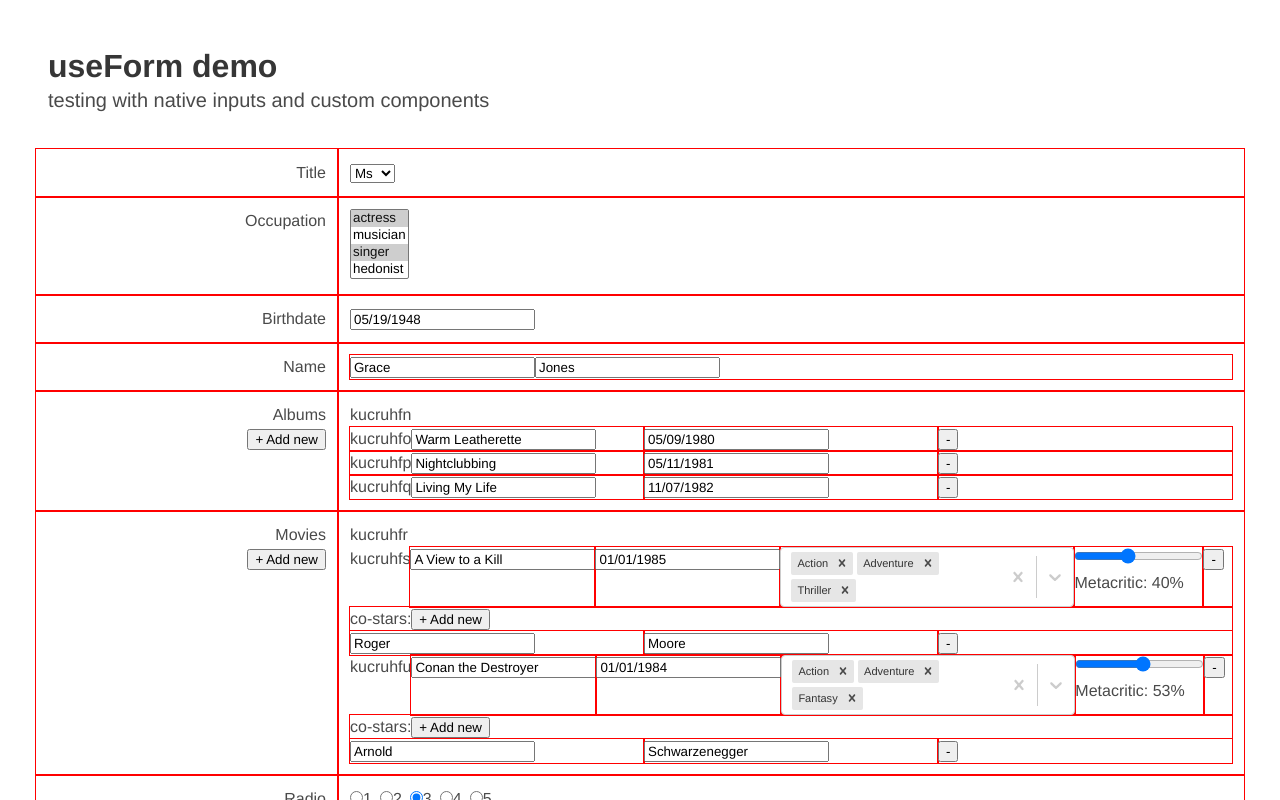
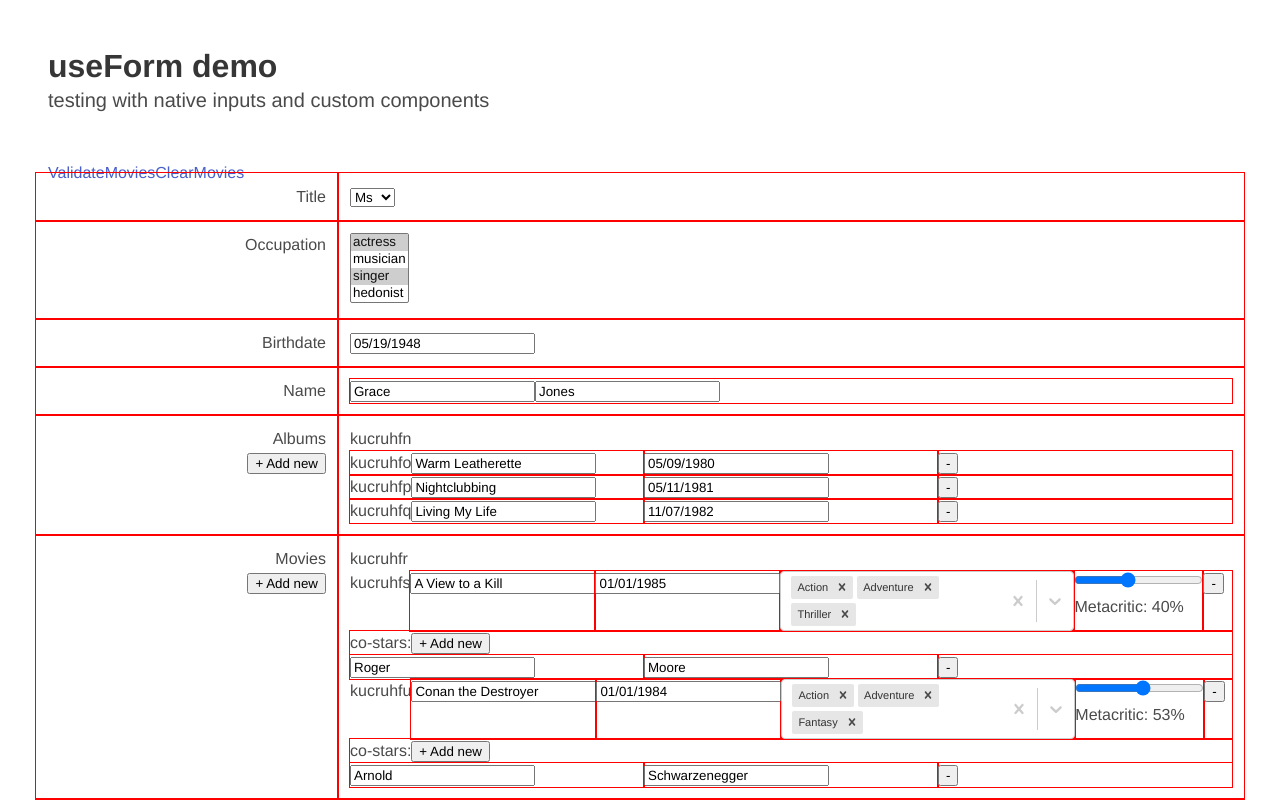
Before and after one commit to rvision/useForm, a React app: page / in a window 1280 px wide. Shown: the top 800 px of the page. Built offline with nearby package versions, Linux system fonts and the light colour scheme.

Commit message:
fixed -delete deep -parsing paths from strings

```diff
--- a/assets/styles/index.scss
+++ b/assets/styles/index.scss
@@ -17,3 +17,8 @@
 .columns .column {
 	outline: 1px solid red;
 }
+
+.select-wrapper {
+	font-size: 13px;
+	background-color: red;
+}
--- a/src/Demo.jsx
+++ b/src/Demo.jsx
@@ -47,19 +47,19 @@ const schema = yup.object().shape({
 const leftColumn = 'column is-one-quarter has-text-right';
 const rightColumn = 'column is-three-quarters';
 
-const selectStyle = {
-	container: provided => ({
-		...provided,
-		fontSize: '13px',
-	}),
-};
+// const selectStyle = {
+// 	container: provided => ({
+// 		...provided,
+// 		fontSize: '13px',
+// 	}),
+// };
 
 const Demo = () => {
-	const { getValue, values, setValue, register, trigger, handleSubmit, key, prepend, append, remove, hasError, reset, formState } = useForm({
+	const { getValue, values, setValue, register, trigger, handleSubmit, key, prepend, Error, append, remove, hasError, clearError, reset, formState } = useForm({
 		defaultValues: defaultModel,
 		// mode: 'onSubmit',
 		// reValidateMode: 'onChange',
-		validate: yupResolver(schema),
+		resolver: yupResolver(schema),
 	});
 
 	const { isDirty, errors } = formState;
@@ -75,13 +75,27 @@ const Demo = () => {
 		reset();
 	};
 
-	// console.log('render', errors);
+	console.log('Errors', errors);
 	// console.log('values', values);
 	// console.log('defaultModel', defaultModel);
 
 	return (
 		<div>
 			<h5>{isDirty && <>Dirty</>}</h5>
+			<a
+				onClick={() => {
+					trigger('movies');
+				}}
+			>
+				ValidateMovies
+			</a>
+			<a
+				onClick={() => {
+					clearError('movies[2]');
+				}}
+			>
+				ClearMovies
+			</a>
 			<div className="columns">
 				<div className={leftColumn}>
 					<label>Title</label>
@@ -140,6 +154,7 @@ const Demo = () => {
 							setValue('date', e.target.value);
 						}}
 					/> */}
+
 					{hasError('birthDate') && (
 						<span className="error" aria-live="polite">
 							{errors.birthDate.message}
@@ -159,17 +174,15 @@ const Demo = () => {
 							<input type="text" className={hasError('lastName') ? 'hasError' : ''} {...register('lastName')} />
 
 							{hasError('firstName') && (
-								<>
-									<br />
-									<span className="error">{errors.firstName.message}</span>
-								</>
+								<span className="error" aria-live="polite">
+									{errors.firstName.message}
+								</span>
 							)}
-							<br />
+
 							{hasError('lastName') && (
-								<>
-									<br />
-									<span className="error">{errors.lastName.message}</span>
-								</>
+								<span className="error" aria-live="polite">
+									{errors.lastName.message}
+								</span>
 							)}
 						</div>
 					</div>
@@ -257,7 +270,7 @@ const Demo = () => {
 								<div className="columns is-gapless mb-0">
 									{key(movie)}
 									<div className="column">
-										<input type="text" {...register(`movies[${idx}]name`)} className={hasError(`movies.${idx}.name`) ? 'hasError' : ''} />
+										<input type="text" {...register(`movies[${idx}].name`)} className={hasError(`movies.${idx}.name`) ? 'hasError' : ''} />
 										{hasError(`movies.${idx}.name`) && <span className="error">{errors.movies[idx].name.message}</span>}
 									</div>
 									<div className="column">
@@ -268,30 +281,32 @@ const Demo = () => {
 												setValue(`movies.${idx}.year`, date);
 											}}
 										/>
-										{hasError(`movies[${idx}]year`) && <span className="error">{errors.movies[idx].year.message}</span>}
+										{hasError(`movies[${idx}].year`) && <span className="error">{errors.movies[idx].year.message}</span>}
 									</div>
 									<div className="column is-one-third">
+										<div className="select-wrapper">
 											<Select
-											styles={selectStyle}
+												// styles={selectStyle}
 												placeholder="Select Genre(s)"
 												isMulti
 												isClearable
 												options={optionsGenres}
 												getOptionLabel={option => option.name}
 												getOptionValue={option => option.id}
-											value={optionsGenres.filter(option => getValue(`movies[${idx}].genres`).includes(option.id))}
+												value={optionsGenres.filter(option => getValue(`movies.${idx}.genres`).includes(option.id))}
 												onChange={options => {
 													setValue(
-													`movies[${idx}].genres`,
+														`movies.${idx}.genres`,
 														options.map(x => x.id),
 													);
 												}}
 											/>
+										</div>
 										{hasError(`movies.${idx}.genres`) && <span className="error">{errors.movies[idx].genres.message}</span>}
 									</div>
 
 									<div className="column">
-										<input type="range" className="range slider is-fullwidth" step="1" {...register(`movies[${idx}].metaCritic`)} />
+										<input type="range" className="range slider is-fullwidth" step="1" {...register(`movies.${idx}.metaCritic`)} />
 										Metacritic: {getValue(`movies[${idx}].metaCritic`)}%
 									</div>
 									<div className="column">
@@ -371,7 +386,7 @@ const Demo = () => {
 
 			<div className="columns">
 				<div className={leftColumn}>
-					<label>Radio</label>
+					<label>Your rating</label>
 				</div>
 				<div className={rightColumn}>
 					{optionsRadio.map(option => {
@@ -394,7 +409,7 @@ const Demo = () => {
 
 			<div className="columns">
 				<div className={leftColumn}>
-					<label>Checkbox</label>
+					<label>Would recommend?</label>
 				</div>
 
 				<div className={rightColumn}>
--- a/src/useForm.js
+++ b/src/useForm.js
@@ -1,11 +1,22 @@
-import { useCallback, useEffect, useRef, useState } from 'react';
+import React, { useCallback, useEffect, useRef, useState } from 'react';
 import useKey from './useKey';
+
+const ParseInt = int => parseInt(int, 10);
+const isNumber = num => !Number.isNaN(num);
+const toJSONString = obj => JSON.stringify(obj);
+
+let splitCache = {};
 
 const extractPath = string => {
 	if (!string) {
 		return [];
 	}
-	return string.replace(/\[|\]\.?/g, '.').split(/[\.\[\]\'\"]/);
+	if (splitCache[string]) {
+		return splitCache[string];
+	}
+	const split = string.replace(/\[([^\]]+)\]/g, '.$1').split('.');
+	splitCache[string] = split;
+	return split;
 };
 
 const clone = obj => {
@@ -35,6 +46,10 @@ const clone = obj => {
 };
 
 const getDeep = (fullPath, source) => {
+	if (!Array.isArray(fullPath)) {
+		return getDeep(extractPath(fullPath), source);
+	}
+
 	if (source === undefined) {
 		return undefined;
 	}
@@ -53,8 +68,8 @@ const getDeep = (fullPath, source) => {
 	}
 
 	const next = fullPath[1];
-	const idx = parseInt(next, 10);
-	if (!Number.isNaN(idx)) {
+	const idx = ParseInt(next);
+	if (isNumber(idx)) {
 		if (fullPath.length === 2) {
 			return source[path][idx];
 		}
@@ -65,6 +80,11 @@ const getDeep = (fullPath, source) => {
 };
 
 const setDeep = (fullPath, target, value) => {
+	if (!Array.isArray(fullPath)) {
+		setDeep(extractPath(fullPath), target, value);
+		return;
+	}
+
 	if (fullPath.length === 0) {
 		return;
 	}
@@ -75,8 +95,8 @@ const setDeep = (fullPath, target, value) => {
 		return;
 	}
 	const next = fullPath[1];
-	const idx = parseInt(next, 10);
-	if (!Number.isNaN(idx)) {
+	const idx = ParseInt(next);
+	if (isNumber(idx)) {
 		// NOTE: this makes entries undefined instead of empty
 		// target[path] = target[path] === undefined ? [] : [...target[path]];
 		target[path] = target[path] === undefined ? [] : target[path];
@@ -95,7 +115,12 @@ const setDeep = (fullPath, target, value) => {
 	}
 };
 
-const deleteDeep = (fullPath, target) => {
+const deleteDeepEntry = (fullPath, target) => {
+	if (!Array.isArray(fullPath)) {
+		deleteDeepEntry(extractPath(fullPath), target);
+		return;
+	}
+
 	if (fullPath.length === 0) {
 		return;
 	}
@@ -106,37 +131,94 @@ const deleteDeep = (fullPath, target) => {
 		return;
 	}
 	const next = fullPath[1];
-	const idx = parseInt(next, 10);
-	if (!Number.isNaN(idx)) {
+	const idx = ParseInt(next);
+	if (isNumber(idx)) {
 		if (fullPath.length === 2) {
 			delete target[path][idx];
 		} else {
-			deleteDeep(fullPath.slice(2), target[path][idx]);
+			deleteDeepEntry(fullPath.slice(2), target[path][idx]);
 		}
 	} else {
-		deleteDeep(fullPath.slice(1), target[path][idx]);
+		deleteDeepEntry(fullPath.slice(1), target[path][idx]);
 	}
 };
 
-const useForm = ({ defaultValues = {}, validate }) => {
+// removes all entries to the root of the object
+const deleteDeepToRoot = (fullPath, target) => {
+	if (!Array.isArray(fullPath)) {
+		deleteDeepToRoot(extractPath(fullPath), target);
+		return;
+	}
+
+	deleteDeepEntry(fullPath, target);
+
+	// make array of paths to the root of the object, starting from deepest one
+	const pathsToRoot = fullPath.map((part, idx) => {
+		return idx === 0 ? [...fullPath] : [...fullPath].slice(0, -1 * idx);
+	});
+
+	// delete paths from deepest to shallowest
+	pathsToRoot.forEach(path => {
+		const value = getDeep(path, target);
+		if (value !== undefined) {
+			if (Array.isArray(value)) {
+				if (value.length === 0 || value.every(item => Object.keys(item || {}).length === 0)) {
+					deleteDeepEntry(path, target);
+				}
+			} else if (Object.keys(value || {}).length === 0) {
+				deleteDeepEntry(path, target);
+			}
+		}
+	});
+};
+
+const useForm = ({ defaultValues = {}, resolver = () => {} }) => {
 	const [values, setValues] = useState(defaultValues);
 	const [errors, setErrors] = useState({});
 	const [isTouched, setIsTouched] = useState(false);
 	const defaultValuesJSON = useRef('');
+	const refsMap = useRef(new Map());
 	const isDirty = useRef(false);
 	const key = useKey();
 
 	useEffect(() => {
-		defaultValuesJSON.current = JSON.stringify(defaultValues);
+		defaultValuesJSON.current = toJSONString(defaultValues);
 		isDirty.current = false;
 		setValues(clone(defaultValues));
 	}, [defaultValues]);
+
+	useEffect(() => {
+		return () => {
+			splitCache = {};
+		};
+	}, []);
 
 	const hasError = (fullPath = null) => {
 		if (fullPath === null) {
 			return Object.keys(errors).length > 0;
 		}
 		return getDeep(extractPath(fullPath), errors) !== undefined;
+	};
+
+	const clearError = fullPath => {
+		if (hasError(fullPath)) {
+			const newErrors = { ...errors };
+			deleteDeepToRoot(extractPath(fullPath), newErrors);
+			setErrors(newErrors);
+		}
+	};
+
+	const trigger = (fullPath = null, newValues = values) => {
+		const pathArray = extractPath(fullPath);
+		const newValidation = resolver(newValues);
+		const error = getDeep(pathArray, newValidation);
+		const newErrors = { ...errors };
+		deleteDeepToRoot(pathArray, newErrors);
+		if (error !== undefined) {
+			setDeep(pathArray, newErrors, error);
+		}
+		setErrors(newErrors);
+		return newErrors;
 	};
 
 	const getValue = fullPath => {
@@ -150,18 +232,11 @@ const useForm = ({ defaultValues = {}, validate }) => {
 			const newValues = { ...values };
 			setDeep(pathArray, newValues, value);
 
-			isDirty.current = defaultValuesJSON.current !== JSON.stringify(newValues);
+			isDirty.current = defaultValuesJSON.current !== toJSONString(newValues);
 
 			// TODO: revalidateMode, etc
 			if (hasError(fullPath)) {
-				const newValidation = validate(newValues);
-				const error = getDeep(pathArray, newValidation);
-				const newErrors = { ...errors };
-				deleteDeep(pathArray, newErrors);
-				if (error) {
-					setDeep(pathArray, newErrors, error);
-				}
-				setErrors(newErrors);
+				trigger(fullPath, newValues);
 			}
 
 			return newValues;
@@ -172,26 +247,14 @@ const useForm = ({ defaultValues = {}, validate }) => {
 		}
 	};
 
-	const clearError = fullPath => {
-		if (hasError(fullPath)) {
-			const newErrors = { ...errors };
-			deleteDeep(extractPath(fullPath), newErrors);
-			setErrors(newErrors);
-		}
-	};
-
 	const append = (fullPath, object) => {
 		const newArr = [...getDeep(extractPath(fullPath), values), object];
 		setValue(fullPath, newArr);
-		clearError(fullPath);
-		clearError(`${fullPath}[0]`);
 	};
 
 	const prepend = (fullPath, object) => {
 		const newArr = [object, ...getDeep(extractPath(fullPath), values)];
 		setValue(fullPath, newArr);
-		clearError(fullPath);
-		clearError(`${fullPath}[${newArr.length - 1}]`);
 	};
 
 	const remove = (fullPath, idx) => {
@@ -203,17 +266,12 @@ const useForm = ({ defaultValues = {}, validate }) => {
 	const reset = () => {
 		const newValues = clone(defaultValues);
 		setValues(newValues);
-		setErrors(validate(newValues));
-		isDirty.current = defaultValuesJSON === JSON.stringify(newValues);
-	};
-
-	const trigger = () => {
-		setErrors(validate(values));
+		setErrors(resolver(newValues));
+		isDirty.current = defaultValuesJSON === toJSONString(newValues);
 	};
 
 	// basic html form inputs
 	const onChangeNative = e => {
-		// if (e.target instanceof HTMLInputElement)
 		const { name, type, checked, options, files } = e.target;
 		let { value } = e.target;
 		switch (type) {
@@ -223,7 +281,7 @@ const useForm = ({ defaultValues = {}, validate }) => {
 				value = checked;
 				break;
 			case 'range':
-				value = parseInt(value, 10);
+				value = ParseInt(value);
 				break;
 			case 'file':
 				[value] = files;
@@ -235,26 +293,37 @@ const useForm = ({ defaultValues = {}, validate }) => {
 		setValue(name, value);
 	};
 
+	const handleSubmit = onSubmitHandler => {
+		return e => {
+			e.preventDefault();
+			const errors = resolver(values);
+			setErrors(errors);
+			if (Object.keys(errors).length === 0) {
+				onSubmitHandler(values);
+			}
+		};
+	};
+
+	const onBlur = name => {
+		return () => {
+			if (getDeep(extractPath(name), trigger(name))) {
+				refsMap.current.get(name).focus();
+			}
+		};
+	};
+
 	const register = name => {
 		const props = {
 			name,
 			value: getValue(name),
 			checked: getValue(name),
 			onChange: onChangeNative,
-			// TODO: onBlur
+			// onBlur: onBlur(name),
+			ref: element => {
+				refsMap.current.set(name, element);
+			},
 		};
 		return props;
-	};
-
-	const handleSubmit = onSubmitHandler => {
-		return e => {
-			e.preventDefault();
-			const errors = validate(values);
-			setErrors(errors);
-			if (Object.keys(errors).length === 0) {
-				onSubmitHandler(values);
-			}
-		};
 	};
 
 	return {
@@ -265,6 +334,7 @@ const useForm = ({ defaultValues = {}, validate }) => {
 		trigger,
 		handleSubmit,
 		hasError,
+		clearError,
 		append,
 		prepend,
 		remove,
```
Also changed, not shown: TODO.txt. Lines whose indentation alone changed are shown as unchanged.
